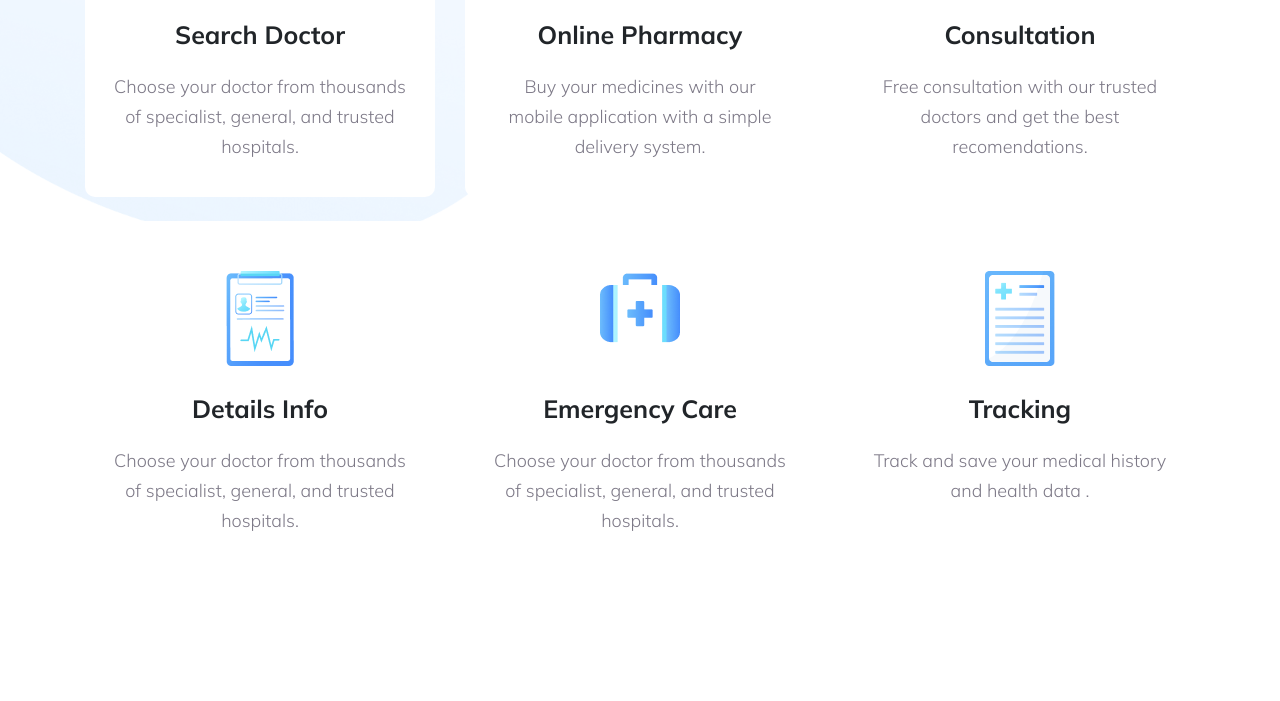
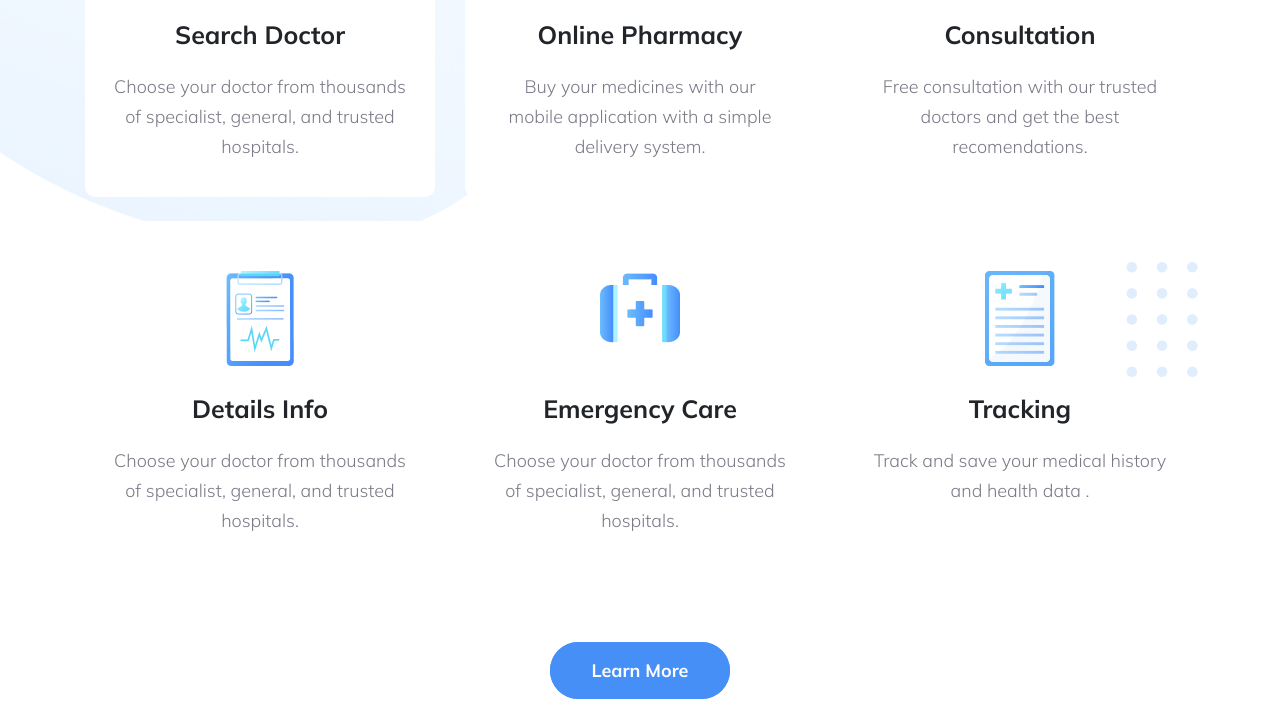
Before and after one commit to hshanto707/trafalgar, a plain HTML site: page index.html in a window 1280 px wide. Shown: the part 1149-1850 px from the top of the page. Before the commit the page ends 1720 px from the top, so only its background shows below. Drawn offline with nearby package versions, Linux system fonts and the light colour scheme.

Commit message:
service section updated

```diff
--- a/index.html
+++ b/index.html
@@ -81,6 +81,7 @@
           </p>
         </div>
         <div class="service-body">
+          <img class="service-body-element" src="images/element/dotted.png" alt="">
           <div class="row g-4">
             <div class="col-12 col-md-6 col-lg-4">
               <div class="service mx-auto">
@@ -160,6 +161,7 @@
               </div>
             </div>
           </div>
+          <a href="#" class="cta learn">Learn More</a>
         </div>
       </div>
     </section>
--- a/style.css
+++ b/style.css
@@ -93,6 +93,7 @@
 }
 
 .service-body {
+  text-align: center;
   position: relative;
   z-index: 2;
 }
@@ -115,9 +116,18 @@
   height: 100px;
 }
 
-
 .service-title {
   margin: 10px 0;
+}
+
+.service-body-element {
+  position: absolute;
+  right: 0;
+  top: 50%;
+}
+
+.row {
+  margin-bottom: 70px;
 }
 
 
```
